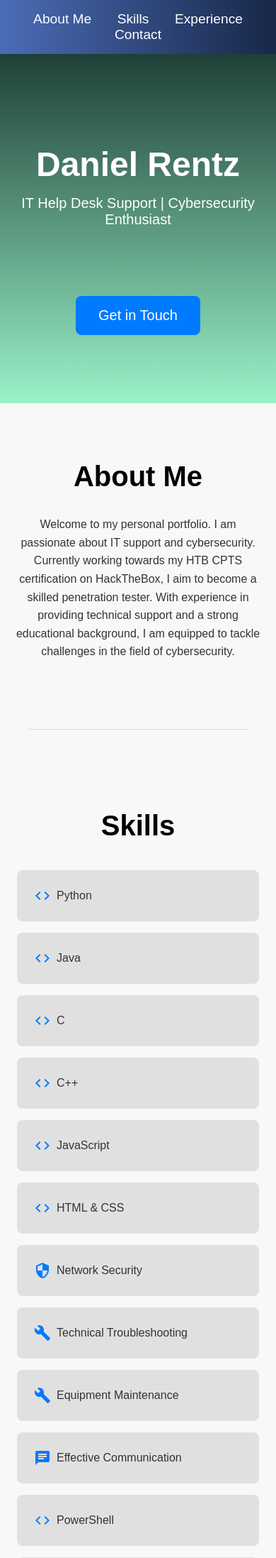
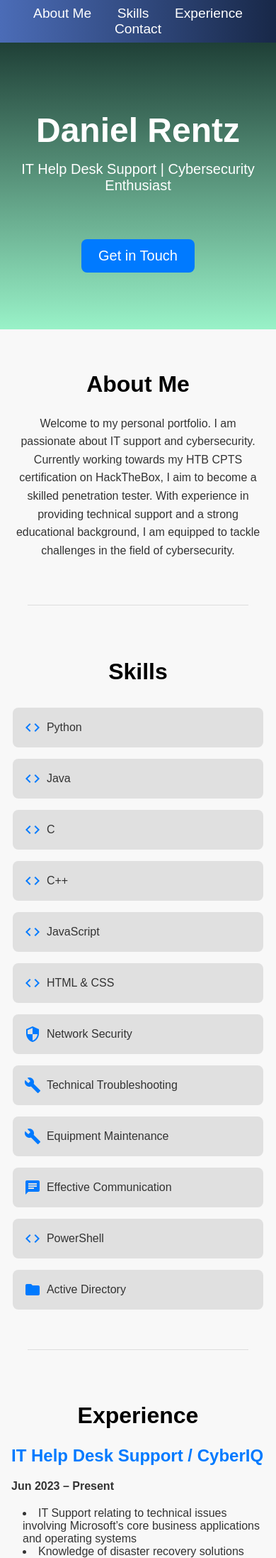
Before and after one commit to drent-z/danielren.tz, a Flask app: page / in a window 390 px wide. Shown: the top 2195 px of the page at 71% size. Run offline with Flask 2, Linux system fonts and the light colour scheme; some web fonts are replaced.

Commit message:
Update styles.css

```diff
--- a/app/static/styles.css
+++ b/app/static/styles.css
@@ -9,7 +9,7 @@ body {
 
 header {
     background: linear-gradient(90deg, #4b6cb7, #182848); /* Blue gradient */
-    padding: 1rem 0;
+    padding: 0.5rem 0; /* Thinner padding */
     text-align: center;
 }
 
@@ -34,19 +34,19 @@ header nav ul li a {
     background: linear-gradient(180deg, #1f4037, #99f2c8); /* Green gradient */
     color: #fff;
     text-align: center;
-    padding: 10rem 0; /* Increased padding */
+    padding: 8rem 0; /* Adjusted padding */
     animation: fadeIn 2s ease-in-out;
     position: relative;
 }
 
 .hero h1 {
-    font-size: 4rem; /* Increased font size */
+    font-size: 3.5rem; /* Adjusted font size */
     margin: 0;
     animation: slideInFromLeft 1s ease-in-out;
 }
 
 .hero p {
-    font-size: 1.75rem; /* Increased font size */
+    font-size: 1.5rem; /* Adjusted font size */
     margin: 1rem 0;
     animation: slideInFromRight 1s ease-in-out;
 }
@@ -54,16 +54,16 @@ header nav ul li a {
 .hero .cta-button {
     background-color: #007aff; /* Blue button */
     color: #fff;
-    padding: 1rem 2rem;
-    font-size: 1.5rem; /* Increased font size */
+    padding: 0.75rem 1.5rem; /* Adjusted padding */
+    font-size: 1.25rem; /* Adjusted font size */
     border-radius: 8px;
     text-decoration: none;
     transition: background-color 0.3s ease, transform 0.3s ease;
-    margin-top: 3rem; /* Added margin-top */
+    margin-top: 2rem; /* Adjusted margin-top */
     animation: fadeInUp 2s ease-in-out;
     display: inline-block;
     position: relative;
-    top: 2rem; /* Adjust top position */
+    top: 1rem; /* Adjust top position */
 }
 
 .hero .cta-button:hover {
@@ -72,22 +72,22 @@ header nav ul li a {
 }
 
 .section {
-    padding: 5rem 0;
+    padding: 3rem 0; /* Reduced padding */
     margin: 0 auto;
-    max-width: 1200px; /* Increased max-width */
+    max-width: 1000px; /* Adjusted max-width */
     text-align: center;
     animation: slideUp 1s ease-in-out;
 }
 
 .section h2 {
-    font-size: 3rem; /* Increased font size */
-    margin-bottom: 2rem;
+    font-size: 2.5rem; /* Adjusted font size */
+    margin-bottom: 1.5rem; /* Adjusted margin-bottom */
     color: #000;
     animation: fadeIn 1s ease-in-out;
 }
 
 .section p {
-    font-size: 1.25rem; /* Increased font size */
+    font-size: 1.1rem; /* Adjusted font size */
     line-height: 1.6;
     color: #333;
     animation: fadeIn 1s ease-in-out;
@@ -103,14 +103,14 @@ header nav ul li a {
 }
 
 .skills-list li {
-    flex: 1 0 30%;
+    flex: 1 0 45%; /* Adjusted flex-basis */
     margin: 0.5rem;
-    padding: 1.5rem; /* Increased padding */
+    padding: 1rem; /* Adjusted padding */
     background-color: #e0e0e0;
     border-radius: 8px;
     display: flex;
     align-items: center;
-    font-size: 1.2rem;
+    font-size: 1.1rem; /* Adjusted font size */
     color: #333;
     transition: transform 0.3s ease, background-color 0.3s ease;
 }
@@ -126,19 +126,19 @@ header nav ul li a {
 }
 
 .experience-item {
-    margin-bottom: 2rem;
+    margin-bottom: 1.5rem; /* Adjusted margin-bottom */
     text-align: left;
     animation: fadeInUp 1.5s ease-in-out;
 }
 
 .experience-item h3 {
-    font-size: 2rem; /* Increased font size */
+    font-size: 1.75rem; /* Adjusted font size */
     margin-bottom: 0.5rem;
     color: #007aff; /* Blue header */
 }
 
 .experience-item p {
-    font-size: 1.25rem;
+    font-size: 1.1rem; /* Adjusted font size */
     color: #333;
 }
 
@@ -150,7 +150,7 @@ header nav ul li a {
 
 .separator {
     width: 80%;
-    margin: 2rem auto;
+    margin: 1rem auto; /* Reduced margin */
     border-bottom: 1px solid #ddd;
 }
 
@@ -158,50 +158,50 @@ footer {
     background: linear-gradient(90deg, #4b6cb7, #182848); /* Blue gradient */
     color: #fff;
     text-align: center;
-    padding: 2rem 0;
-    margin-top: 4rem;
+    padding: 1rem 0; /* Thinner padding */
+    margin-top: 2rem; /* Reduced margin-top */
 }
 
 @media (max-width: 768px) {
     .hero {
-        padding: 8rem 1rem;
+        padding: 6rem 1rem; /* Adjusted padding for mobile */
     }
 
     .hero h1 {
-        font-size: 3rem;
+        font-size: 3rem; /* Adjusted font size for mobile */
     }
 
     .hero p {
-        font-size: 1.25rem;
+        font-size: 1.25rem; /* Adjusted font size for mobile */
     }
 
     .hero .cta-button {
-        font-size: 1.25rem;
+        font-size: 1.25rem; /* Adjusted font size for mobile */
     }
 
     .section {
-        padding: 3rem 1rem;
+        padding: 2rem 1rem; /* Adjusted padding for mobile */
     }
 
     .section h2 {
-        font-size: 2.5rem;
+        font-size: 2rem; /* Adjusted font size for mobile */
     }
 
     .section p {
-        font-size: 1rem;
+        font-size: 1rem; /* Adjusted font size for mobile */
     }
 
     .skills-list li {
-        flex: 1 0 45%;
-        font-size: 1rem;
+        flex: 1 0 90%; /* Adjusted flex-basis for mobile */
+        font-size: 1rem; /* Adjusted font size for mobile */
     }
 
     .experience-item h3 {
-        font-size: 1.5rem;
+        font-size: 1.5rem; /* Adjusted font size for mobile */
     }
 
     .experience-item p, .experience-item ul {
-        font-size: 1rem;
+        font-size: 1rem; /* Adjusted font size for mobile */
     }
 }
 
```
